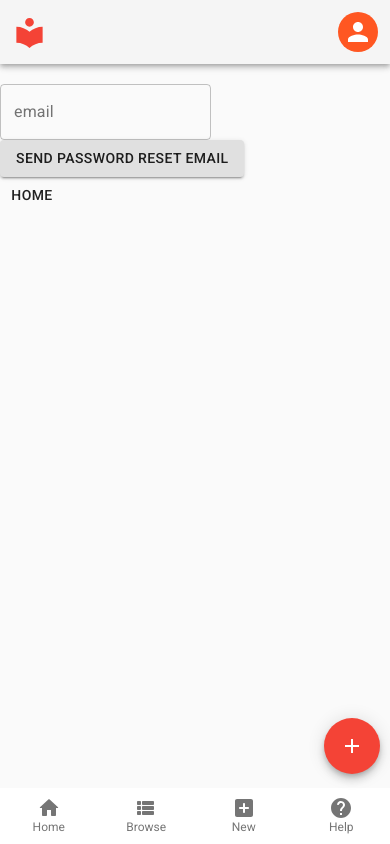
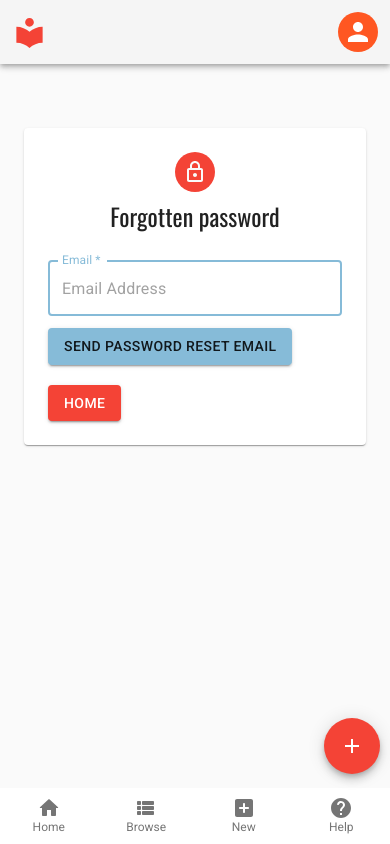
Before and after one commit to barooahn/Materials-Share-JS, a React (Create React App) app in the folder client/: page /forgotPassword in a window 390 px wide. Built offline with nearby package versions, Linux system fonts and the light colour scheme.

Commit message:
ui for password reset

```diff
--- a/client/src/LoginPage/ForgotPassword.jsx
+++ b/client/src/LoginPage/ForgotPassword.jsx
@@ -2,25 +2,58 @@
 import React from "react";
 import TextField from "@material-ui/core/TextField";
 import axios from "axios";
-import Link from "@material-ui/core/Link";
+import Avatar from "@material-ui/core/Avatar";
+import CssBaseline from "@material-ui/core/CssBaseline";
 import Button from "@material-ui/core/Button";
-import { useState } from "react";
+import { makeStyles } from "@material-ui/core/styles";
+import LockOutlinedIcon from "@material-ui/icons/LockOutlined";
+import Paper from "@material-ui/core/Paper";
+import Typography from "@material-ui/core/Typography";
 
-const title = {
-  pageTitle: "Forgot Password Screen",
-};
+const useStyles = makeStyles((theme) => ({
+  main: {
+    width: "auto",
+    display: "block", // Fix IE 11 issue.
+    marginLeft: theme.spacing.unit * 3,
+    marginRight: theme.spacing.unit * 3,
+    [theme.breakpoints.up(400 + theme.spacing.unit * 3 * 2)]: {
+      width: 400,
+      marginLeft: "auto",
+      marginRight: "auto",
+    },
+    paddingBottom: 70,
+  },
+  paper: {
+    marginTop: theme.spacing.unit * 8,
+    display: "flex",
+    flexDirection: "column",
+    alignItems: "center",
+    padding: `${theme.spacing.unit * 2}px ${theme.spacing.unit * 3}px ${
+      theme.spacing.unit * 3
+    }px`,
+  },
+  avatar: {
+    margin: theme.spacing.unit,
+    backgroundColor: theme.palette.secondary.main,
+  },
+  form: {
+    width: "100%", // Fix IE 11 issue.
+    marginTop: theme.spacing.unit,
+  },
+  submit: {
+    marginTop: theme.spacing.unit * 3,
+  },
+  input: {
+    marginBottom: 12,
+  },
+}));
 
 export default function ForgotPassword() {
+  const classes = useStyles();
   const [email, setEmail] = React.useState("");
   const [showError, setShowError] = React.useState();
   const [messageFromServer, setMessageFromServer] = React.useState();
   const [showNullError, setShowNullError] = React.useState();
-
-  // handleChange = (name) => (event) => {
-  //   this.setState({
-  //     [name]: event.target.value,
-  //   });
-  // };
 
   const handleEmailChange = (e) => {
     setEmail(e.target.value);
@@ -55,27 +88,47 @@ export default function ForgotPassword() {
   };
 
   return (
-    <div>
-      {/* <HeaderBar title={title} /> */}
-      {/* <form className="profile-form" onSubmit={this.sendEmail}> */}
+    <main className={classes.main}>
+      <CssBaseline />
+      <Paper className={classes.paper}>
+        <Avatar className={classes.avatar}>
+          <LockOutlinedIcon />
+        </Avatar>
+        <Typography component="h1" variant="h5">
+          Forgotten password
+        </Typography>
+        <br />
+        <Typography
+          align={"center"}
+          color={"error"}
+          component="h6"
+          variant="h6"
+        ></Typography>
+
         <form
-        // className={classes.root}
+          className={classes.form}
           noValidate
           autoComplete="off"
           onClick={sendEmail}
         >
           <TextField
+            className={classes.input}
+            label="Email *"
+            name="email"
+            autoComplete="email"
+            autoFocus
+            fullWidth
             id="email"
-          label="email"
             value={email}
-          onChange={handleEmailChange}
             placeholder="Email Address"
             variant="outlined"
+            onChange={handleEmailChange}
           />
-
-        <Button variant="contained">Send Password Reset Email</Button>
-      </form>
-      {/* </form> */}
+          <Button color="primary" variant="contained">
+            Send Password Reset Email
+          </Button>
+          <br />
+          <br />
           {showNullError && (
             <div>
               <p>The email address cannot be null.</p>
@@ -97,7 +150,11 @@ export default function ForgotPassword() {
               <h3>Password Reset Email Successfully Sent!</h3>
             </div>
           )}
-      <Button href="/">Home</Button>
-    </div>
+          <Button color="secondary" variant="contained" href="/">
+            Home
+          </Button>
+        </form>
+      </Paper>
+    </main>
   );
 }
--- a/client/src/LoginPage/ResetPassword.jsx
+++ b/client/src/LoginPage/ResetPassword.jsx
@@ -6,17 +6,50 @@ import TextField from "@material-ui/core/TextField";
 import Link from "@material-ui/core/Link";
 import Button from "@material-ui/core/Button";
 import { useParams } from "react-router-dom";
+import Avatar from "@material-ui/core/Avatar";
+import CssBaseline from "@material-ui/core/CssBaseline";
+import { makeStyles } from "@material-ui/core/styles";
+import LockOutlinedIcon from "@material-ui/icons/LockOutlined";
+import Paper from "@material-ui/core/Paper";
+import Typography from "@material-ui/core/Typography";
 
-// import {
-//   LinkButtons,
-//   updateButton,
-//   homeButton,
-//   loginButton,
-//   HeaderBar,
-//   forgotButton,
-//   inputStyle,
-//   SubmitButtons,
-// } from "../components";
+const useStyles = makeStyles((theme) => ({
+  main: {
+    width: "auto",
+    display: "block", // Fix IE 11 issue.
+    marginLeft: theme.spacing.unit * 3,
+    marginRight: theme.spacing.unit * 3,
+    [theme.breakpoints.up(400 + theme.spacing.unit * 3 * 2)]: {
+      width: 400,
+      marginLeft: "auto",
+      marginRight: "auto",
+    },
+    paddingBottom: 70,
+  },
+  paper: {
+    marginTop: theme.spacing.unit * 8,
+    display: "flex",
+    flexDirection: "column",
+    alignItems: "center",
+    padding: `${theme.spacing.unit * 2}px ${theme.spacing.unit * 3}px ${
+      theme.spacing.unit * 3
+    }px`,
+  },
+  avatar: {
+    margin: theme.spacing.unit,
+    backgroundColor: theme.palette.secondary.main,
+  },
+  form: {
+    width: "100%", // Fix IE 11 issue.
+    marginTop: theme.spacing.unit,
+  },
+  submit: {
+    marginTop: theme.spacing.unit * 3,
+  },
+  input: {
+    marginBottom: 12,
+  },
+}));
 
 const loading = {
   margin: "1em",
@@ -28,6 +61,7 @@ const title = {
 };
 
 export default function ResetPassword() {
+  const classes = useStyles();
   const [email, setEmail] = React.useState();
   const [password, setPassword] = React.useState();
   const [updated, setUpdated] = React.useState();
@@ -118,22 +152,44 @@ export default function ResetPassword() {
     );
   }
   return (
-    <div>
-      {/* <HeaderBar title={title} /> */}
+    <main className={classes.main}>
+      <CssBaseline />
+      <Paper className={classes.paper}>
+        <Avatar className={classes.avatar}>
+          <LockOutlinedIcon />
+        </Avatar>
+        <Typography component="h1" variant="h5">
+          Reset Password
+        </Typography>
 
+        <Typography
+          align={"center"}
+          color={"error"}
+          component="h6"
+          variant="h6"
+        ></Typography>
+        <br />
+        <br />
         <TextField
           // style={inputStyle}
           id="password"
-        label="password"
           onChange={handlePasswordChange}
           value={password}
           type="password"
+          className={classes.input}
+          label="Password *"
+          name="password"
+          autoFocus
+          fullWidth
+          variant="outlined"
+          placeholder="New Password"
         />
-
+        <form className={classes.form} noValidate autoComplete="off">
           <Button variant="contained" color="primary" onClick={updatePassword}>
             Update Password
           </Button>
-
+          <br />
+          <br />
           {updated && (
             <div>
               <p>
@@ -149,6 +205,8 @@ export default function ResetPassword() {
           <Button variant="contained" color="secondary" href="/forgotPassword">
             Home
           </Button>
-    </div>
+        </form>
+      </Paper>
+    </main>
   );
 }
```
Also changed, not shown: 1 other file (tests, documents, lock files or other folders). Lines whose indentation alone changed are shown as unchanged.
